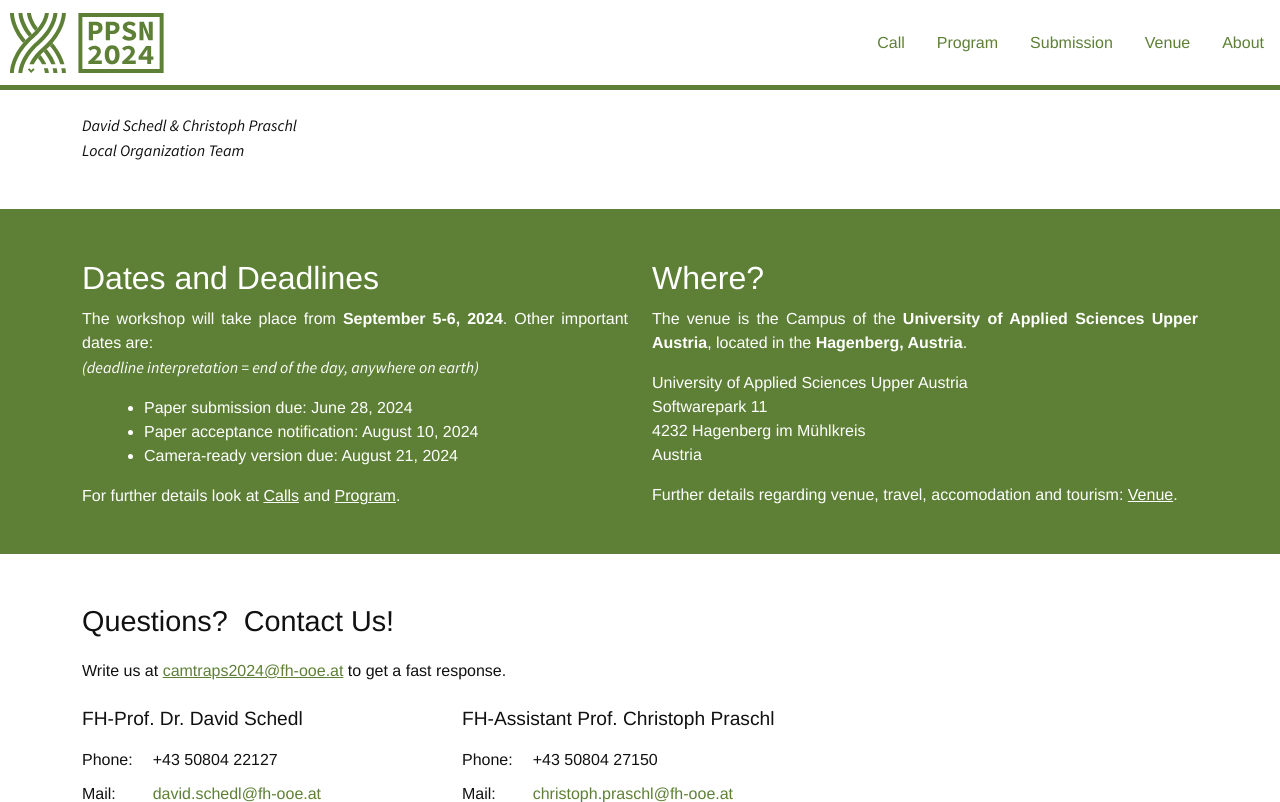
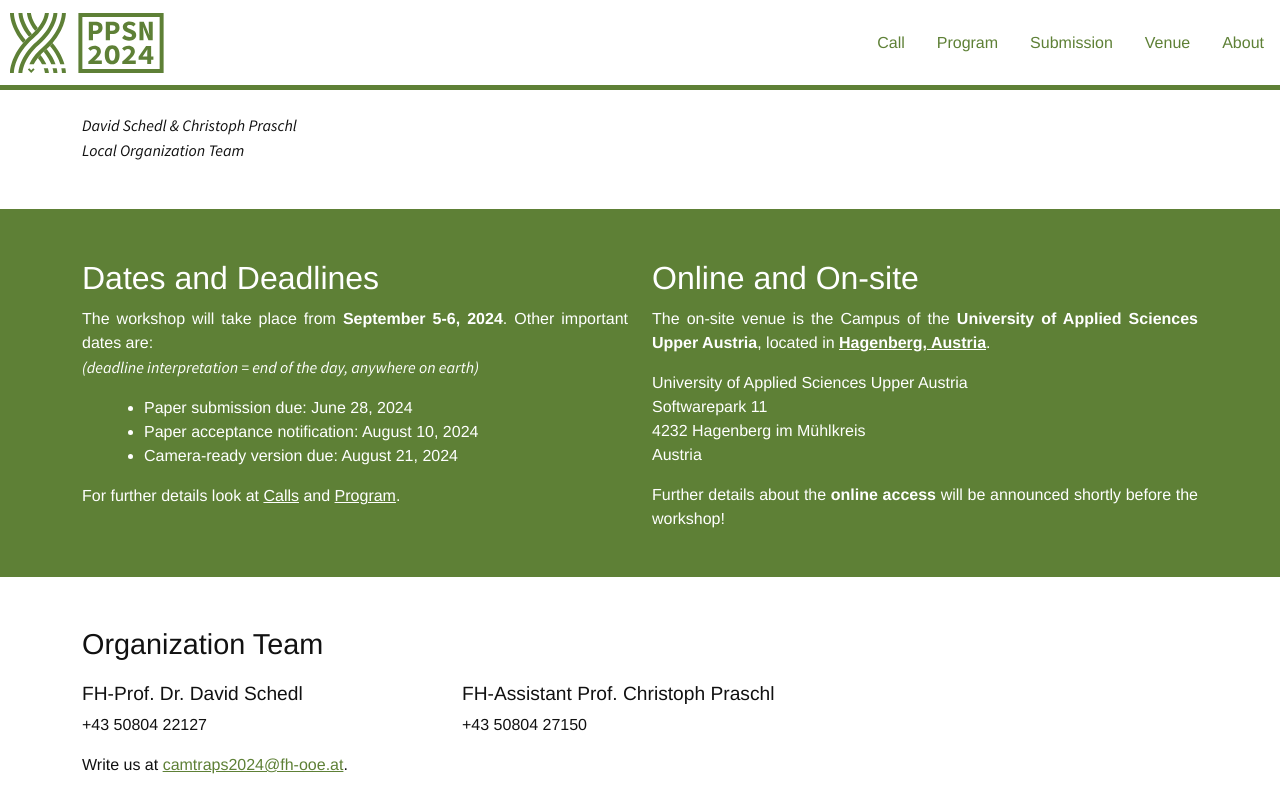
Before and after one commit to CamTrap2024/camtrap2024.github.io, a Jekyll site: the page built from index.markdown, in a window 1280 px wide and 900 px high, scrolled down 1159 px, cut to the strip 0-802 px from the top of the window. Built offline with Jekyll 4.4.1, drawn with Linux system fonts in a browser that asks for light colours; some web fonts are replaced; comment, search, counter and statistics services are not loaded.

Commit message:
minor updates on the front page

```diff
--- a/index.markdown
+++ b/index.markdown
@@ -45,9 +45,9 @@ description: Homepage of the Camera Traps, AI, and Ecology Workshop 2024
                 </p>
             </div>
             <div class="col-lg-6 col-md-12">
-                <h2>Where?</h2>
+                <h2>Online and On-site</h2>
                 <p class="text-justify">
-                    The venue is the Campus of the <b>University of Applied Sciences Upper Austria</b>, located in the <b>Hagenberg, Austria</b>.
+                    The on-site venue is the Campus of the <b>University of Applied Sciences Upper Austria</b>, located in <a href="{{ site.baseurl }}/venue"><b>Hagenberg, Austria</b></a>.
                 </p>
                 <p>
                     <address>
@@ -58,7 +58,7 @@ description: Homepage of the Camera Traps, AI, and Ecology Workshop 2024
                     </address>
                 </p>
                 <p>
-                    Further details regarding venue, travel, accomodation and tourism: <a href="{{ site.baseurl }}/venue">Venue</a>.
+                    Further details about the <b>online access</b> will be announced shortly before the workshop!
                 </p>
             </div>
         </div>
@@ -67,8 +67,7 @@ description: Homepage of the Camera Traps, AI, and Ecology Workshop 2024
 
 <section class="background-light pad" id="contact">
    <div class="container text-justify">
-      <h2>Questions? &nbsp;Contact Us!</h2>
-      <div class="row"><div class="col-sm-12">Write us at <a style="text-decoration:underline" href="mailto:camtraps2024@fh-ooe.at">camtraps2024@fh-ooe.at</a> to get a fast response.<br/><br/></div></div>
+      <h2>Organization Team</h2>
       <div class="row contact-info">
          {% for group in site.data.people.groups %}
          {% if group.short == "fhooe" %}
@@ -76,7 +75,8 @@ description: Homepage of the Camera Traps, AI, and Ecology Workshop 2024
          {% if member.contact %}
          <div class="col-lg-4 col-md-12">
             <h4>{{member.prefix}} {{member.firstname}} {{member.lastname}} {{member.postfix}}</h4>
-            <table class="contact-table">
+            <p>{{member.phone}}</p>
+            <!--<table class="contact-table">
                <body>
                   <tr>
                      <td>Phone:</td>
@@ -89,14 +89,14 @@ description: Homepage of the Camera Traps, AI, and Ecology Workshop 2024
                      </td>
                   </tr>
                </body>
-            </table>
+            </table> -->
          </div>
          {% endif %}
          {% endfor%}
          {% endif %}
          {% endfor %}
       </div>
-
+      <div class="row"><div class="col-sm-12">Write us at <a style="text-decoration:underline" href="mailto:camtraps2024@fh-ooe.at">camtraps2024@fh-ooe.at</a>.<br/><br/></div></div>
    </div>
 </section>
 
```
Also changed, not shown: README.md.
